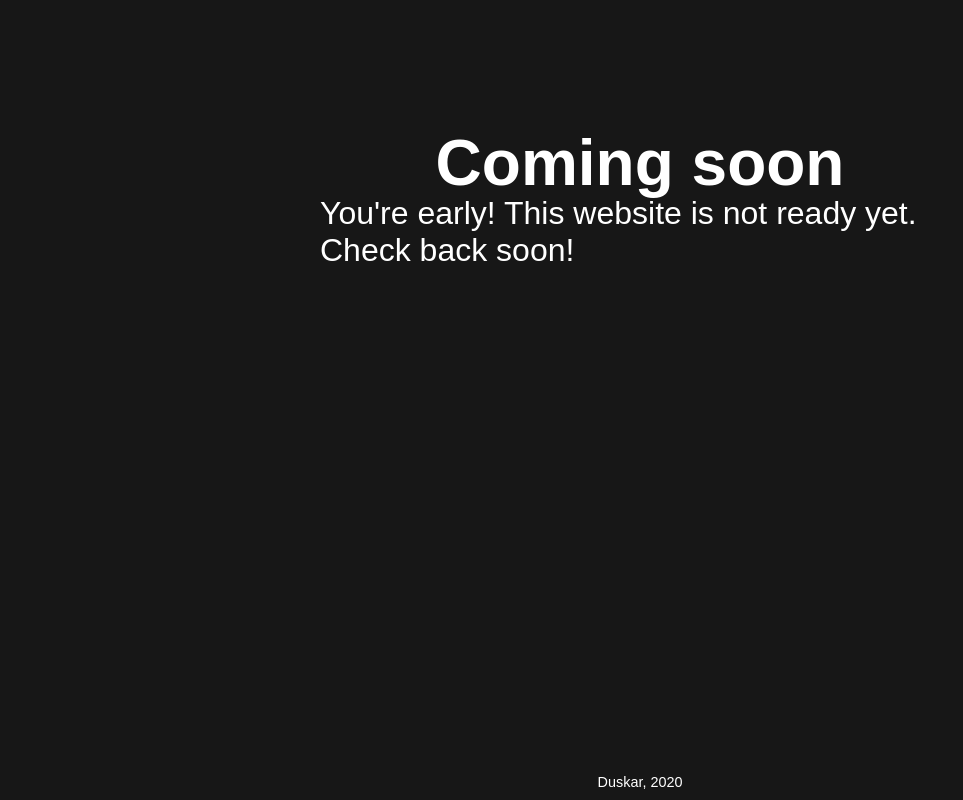
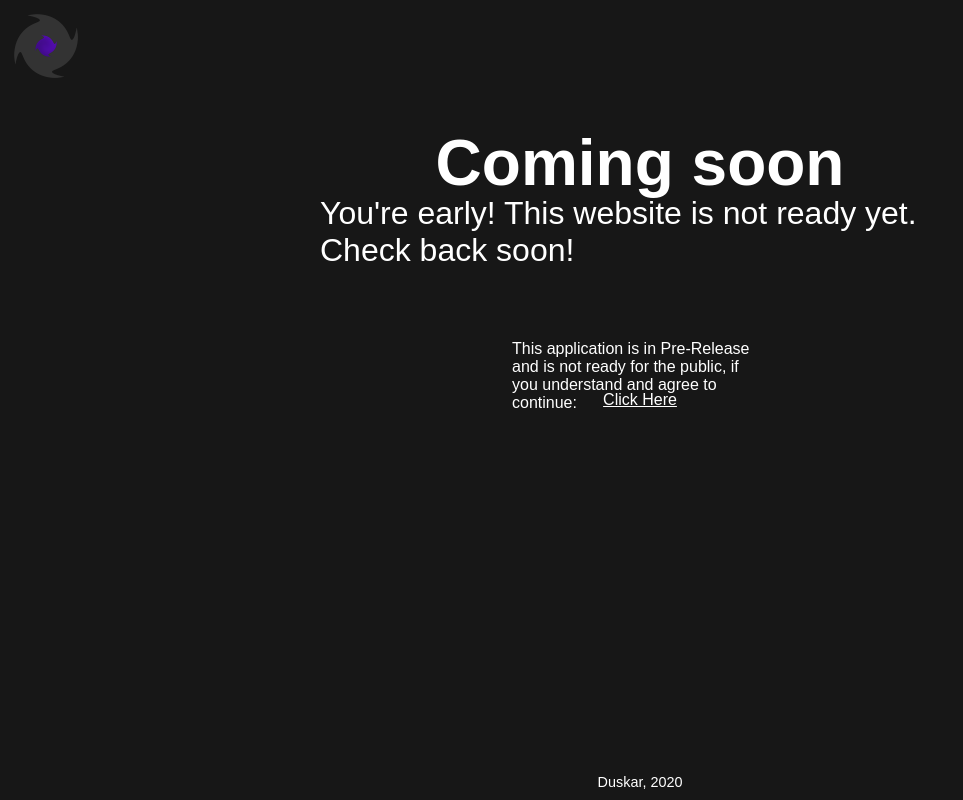
Before and after one commit to Duskar/Duskar.github.io, a plain HTML site: page index.html in a window 1280 px wide. Shown: the whole page, without its empty margins (0-963 px from the left). Drawn offline with Linux system fonts and the light colour scheme.

Commit message:
Releases
Added link to releases

```diff
--- a/css/style.css
+++ b/css/style.css
@@ -31,3 +31,31 @@ body, html{
     font-family: Arial, Helvetica, sans-serif;
     font-size: 90%;
 }
+
+#creplogo{
+    position: absolute;
+    width: 64px;
+    height: 64px;
+    margin-left: 0.5%;
+    margin-top: 0.5%;
+}
+
+#areyousure{
+    position: absolute;
+    top: 45%;
+    left: 50%;
+    transform: translate(-50%, -50%);
+    color: #FFFFFF;
+    font-family: Arial, Helvetica, sans-serif;
+    font-size: 100%;
+    width: 20%;
+}
+#releaselink{
+    position: absolute;
+    top: 50%;
+    left: 50%;
+    transform: translate(-50%, -50%);
+    color: #FFFFFF;
+    font-family: Arial, Helvetica, sans-serif;
+    font-size: 100%;
+}
--- a/index.html
+++ b/index.html
@@ -13,8 +13,11 @@
         </style>
 </head>
 <body>
+    <img id="creplogo" src="./img/favicon.ico">
     <h1 id="Title">Coming soon</h1>
     <p id="Subtitle">You're early! This website is not ready yet. Check back soon!</p>
+    <p id="areyousure">This application is in Pre-Release and is not ready for the public, if you understand and agree to continue:</p>
+    <a href="https://github.com/Pigney/Duskar/releases" id="releaselink">Click Here</a>
 </body>
 <footer>
     <p id="footernamedate">Duskar, 2020</p>
```
